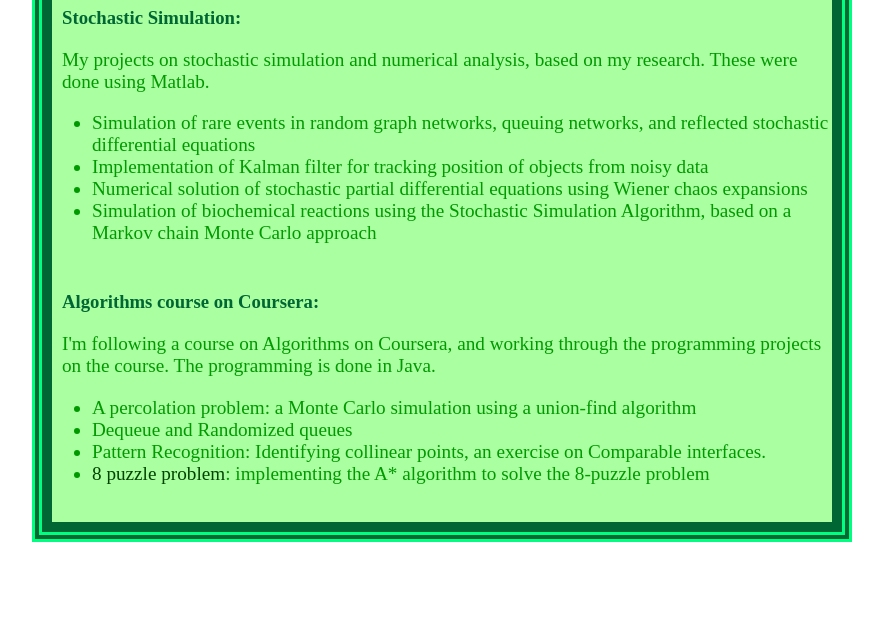
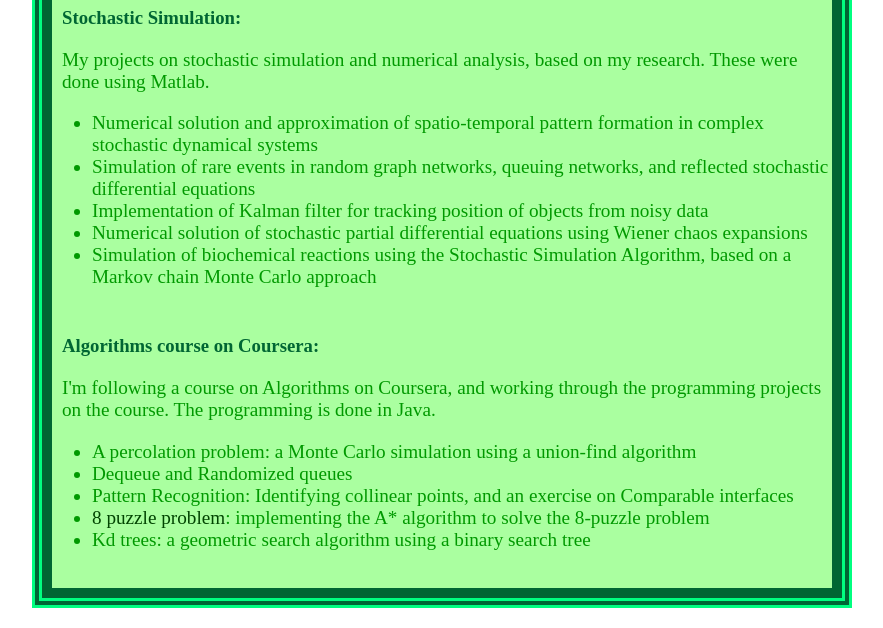
Before and after one commit to lchiaying/lchiaying.github.io, a plain HTML site: page projects.html in a window 1280 px wide. Shown: the part 216-844 px from the top of the page, without its empty margins (198-1081 px from the left). Before the commit the page ends 800 px from the top, so only its background shows below. Drawn offline with Linux system fonts and the light colour scheme.

Commit message:
Update projects.html

```diff
--- a/projects.html
+++ b/projects.html
@@ -30,6 +30,7 @@
                 <h3>Stochastic Simulation:</h3>
                 <p>My projects on stochastic simulation and numerical analysis, based on my research. These were done using Matlab.</p>
                 <ul>
+                    <li>Numerical solution and approximation of spatio-temporal pattern formation in complex stochastic dynamical systems</li>
                     <li>Simulation of rare events in random graph networks, queuing networks, and reflected stochastic differential equations</li>
                     <li>Implementation of Kalman filter for tracking position of objects from noisy data</li>
                     <li>Numerical solution of stochastic partial differential equations using Wiener chaos expansions</li>
@@ -42,8 +43,9 @@
                 <ul>
                     <li>A percolation problem: a Monte Carlo simulation using a union-find algorithm</li>
                     <li>Dequeue and Randomized queues</li>
-                    <li>Pattern Recognition: Identifying collinear points, an exercise on Comparable interfaces.</li>
+                    <li>Pattern Recognition: Identifying collinear points, and an exercise on Comparable interfaces</li>
                     <li><a href="http://en.wikipedia.org/wiki/Fifteen_puzzle">8 puzzle problem</a>: implementing the A* algorithm to solve the 8-puzzle problem</li>
+                    <li>Kd trees: a geometric search algorithm using a binary search tree</li>
                 </ul>
                 <br>
             </div>
```
